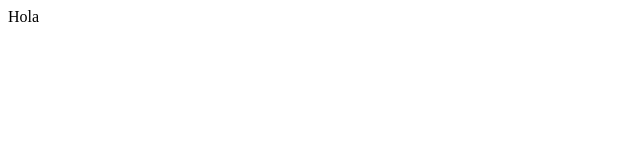
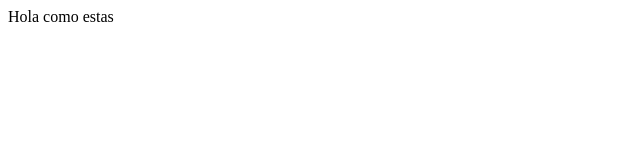
Before and after one commit to julicampos/mi-primer-repositorio, a plain HTML site: page index.html in a window 1280 px wide. Shown: the full height of the page, 0-640 px from the left. Drawn offline with Linux system fonts and the light colour scheme.

Commit message:
2do commitde mi-rama

```diff
--- a/index.html
+++ b/index.html
@@ -7,6 +7,6 @@
 </head>
 <body>
 
-	<div>Hola</div>
+	<div>Hola como estas</div>
 </body>
 </html>
```
